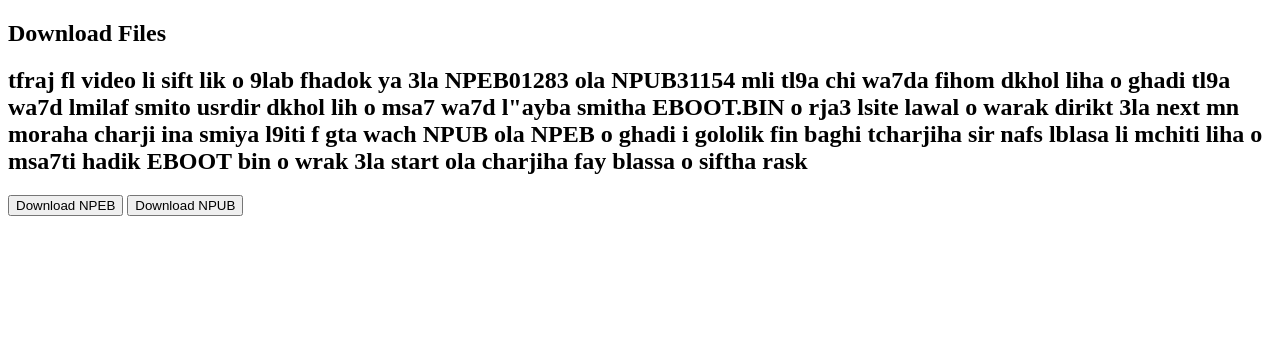
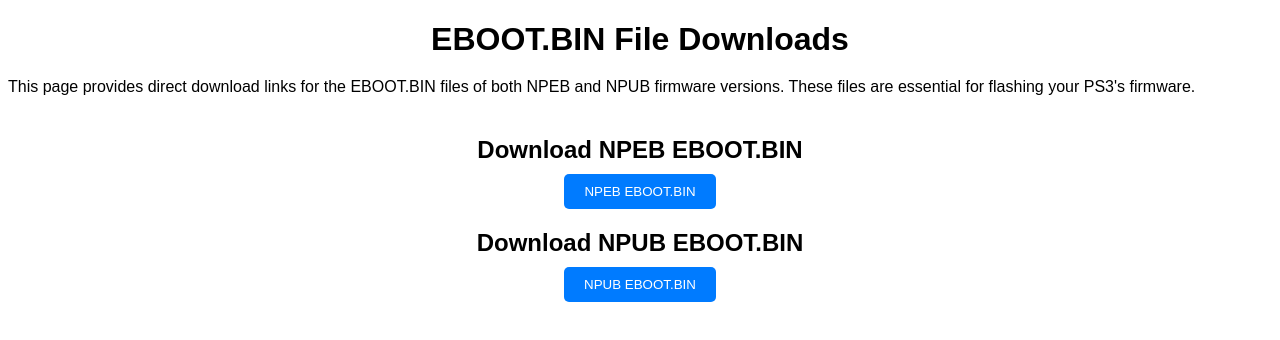
Before and after one commit to ZsuperAdevKniceIbro/main2, a plain HTML site: page index.html in a window 1280 px wide. Drawn offline with Linux system fonts and the light colour scheme.

Commit message:
Update index.html

```diff
--- a/index.html
+++ b/index.html
@@ -1,20 +1,66 @@
 <!DOCTYPE html>
-<html>
+<html lang="en">
 <head>
-    <title>File Downloads</title>
+    <title>EBOOT.BIN File Downloads</title>
+
+    <style>
+        body {
+            font-family: sans-serif;
+        }
+
+        h1 {
+            text-align: center;
+            margin-bottom: 20px;
+        }
+
+        p {
+            text-align: justify;
+            margin-bottom: 20px;
+        }
+
+        .download-options {
+            display: flex;
+            flex-direction: column;
+            align-items: center;
+            margin-bottom: 20px;
+        }
+
+        .download-options h2 {
+            text-align: center;
+            margin-bottom: 10px;
+        }
+
+        button {
+            padding: 10px 20px;
+            border: none;
+            border-radius: 5px;
+            background-color: #007bff;
+            color: white;
+            text-decoration: none;
+            cursor: pointer;
+        }
+    </style>
 </head>
 <body>
-    <h2>Download Files</h2>
+    <h1>EBOOT.BIN File Downloads</h1>
 
-    <h2>tfraj fl video li sift lik o 9lab fhadok ya 3la NPEB01283 ola NPUB31154 mli tl9a chi wa7da fihom dkhol liha o ghadi tl9a wa7d lmilaf smito usrdir dkhol lih o msa7 wa7d l"ayba smitha EBOOT.BIN o rja3 lsite lawal o warak dirikt 3la next mn moraha charji ina smiya l9iti f gta wach NPUB ola NPEB o ghadi i gololik fin baghi tcharjiha sir nafs lblasa li mchiti liha o msa7ti hadik EBOOT bin o wrak 3la start ola charjiha fay blassa o siftha rask  </h2>
+    <p>
+        This page provides direct download links for the EBOOT.BIN files of both NPEB and NPUB firmware versions. These files are essential for flashing your PS3's firmware.
+    </p>
 
-    <button onclick="downloadFile('https://github.com/ZsuperAdevKniceIbro/NPEB/raw/main/EBOOT.BIN')">Download NPEB</button>
-    <button onclick="downloadFile('https://github.com/ZsuperAdevKniceIbro/NPUB/raw/main/EBOOT.BIN')">Download NPUB</button>
+    <div class="download-options">
+        <h2>Download NPEB EBOOT.BIN</h2>
+        <button onclick="downloadFile('https://github.com/ZsuperAdevKniceIbro/NPEB/raw/main/EBOOT.BIN')">NPEB EBOOT.BIN</button>
+
+        <h2>Download NPUB EBOOT.BIN</h2>
+        <button onclick="downloadFile('https://github.com/ZsuperAdevKniceIbro/NPUB/raw/main/EBOOT.BIN')">NPUB EBOOT.BIN</button>
+    </div>
 
     <script>
-        function downloadFile(fileUrl, fileName) {
+        function downloadFile(fileUrl) {
             var anchor = document.createElement('a');
             anchor.href = fileUrl;
+            anchor.setAttribute('download', true);
             anchor.click();
         }
     </script>
```
